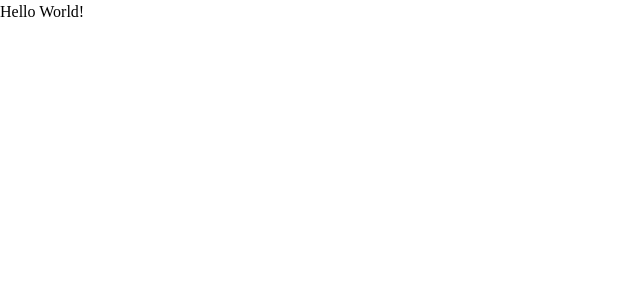
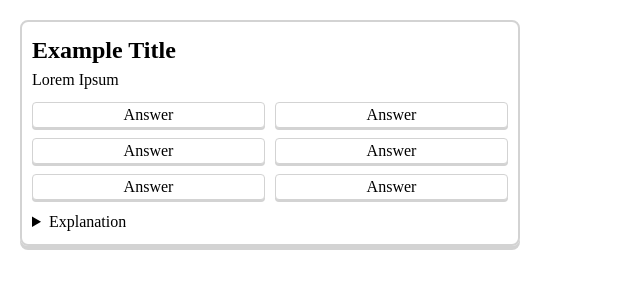
Before and after one commit to rhaskia/scholphysics, a React (Vite) app: page / in a window 1280 px wide. Shown: the top 300 px of the page, without its empty margins (0-640 px from the left). Built offline with nearby package versions, Linux system fonts and the light colour scheme.

Commit message:
add basic quiz component and styling

```diff
--- a/src/App.jsx
+++ b/src/App.jsx
@@ -1,9 +1,12 @@
 import './master.css'
+import Quiz from './Quiz'
 
 function App() {
+    const quiz_title = "Example Title";
+
   return (
     <>
-      Hello World!
+      <Quiz title={quiz_title}/>
     </>
   )
 }
--- /dev/null
+++ b/src/CSS/quiz.css
@@ -0,0 +1,51 @@
+/* restucture this later */
+.quizcomponent {
+  width: 500px;
+  box-shadow: 0px 4px 0px 0px lightgray;
+  border: 2px solid lightgray;
+  border-radius: 8px;
+  margin: 20px;
+  padding: 10px;
+}
+
+.quizbuttons {
+  width: 100%;
+  display: flex;
+  flex-wrap: wrap;
+  gap: 10px;
+  margin: 10px 0;
+  --color: lightgrey;
+}
+
+.correct {
+    background: #e8ffe8;
+    --color: #28b528;
+}
+
+.incorrect {
+  --color: #b5382b;
+  background: #ffe8e8;
+}
+
+button {
+  box-shadow: 0px 2px 0px 0px var(--color);
+  border: 1px solid var(--color);
+  border-radius: 4px;
+  background: white;
+  padding: 0 10px;
+}
+
+.quizbuttons button {
+  width: calc(50% - 5px);
+}
+
+button:active {
+  box-shadow: 0 0 0 0 lightgray;
+  transform: translateY(2px);
+}
+
+details p {
+  margin-left: 3px;
+  border-left: 3px solid lightgrey;
+  padding-left: 10px;
+}
--- /dev/null
+++ b/src/Quiz.jsx
@@ -0,0 +1,24 @@
+import "./CSS/quiz.css"
+
+const Quiz = (props) =>  {
+    return (
+        <div className="quizcomponent">
+            <h2> {props.title} </h2>
+            <p> Lorem Ipsum </p>
+            <div className="quizbuttons">
+                <button> Answer </button>
+                <button> Answer </button>
+                <button> Answer </button>
+                <button> Answer </button>
+                <button> Answer </button>
+                <button> Answer </button>
+            </div>
+            <details>
+              <summary>Explanation</summary>
+              <p>Lorem ipsum</p>
+            </details>
+        </div>
+    )
+}
+
+export default Quiz;
--- a/src/master.css
+++ b/src/master.css
@@ -1,3 +1,4 @@
 /* Master CSS file */
 /* Please import other CSS files */
 @import url("./CSS/flex.css");
+@import url("./CSS/quiz.css");
```
